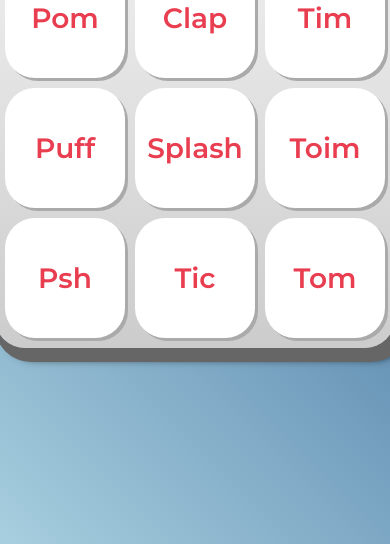
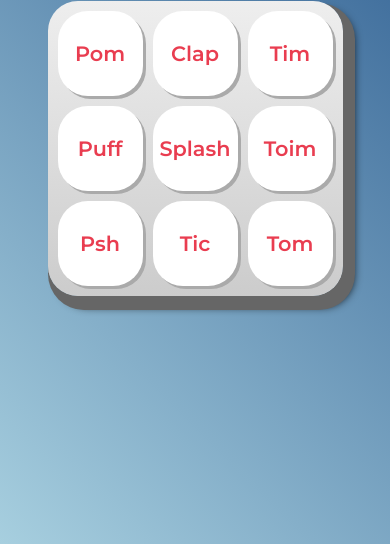
Before and after one commit to gleisonfernandes/aluramidi, a plain HTML site: page index.html in a window 390 px wide. Shown: the part 300-844 px from the top of the page. Drawn offline with Linux system fonts and the light colour scheme.

Commit message:
:iphone: feat: Melhorando a resposividade

```diff
--- a/css/estilos.css
+++ b/css/estilos.css
@@ -65,3 +65,13 @@ h1 {
 .tecla:active:focus {
   box-shadow: 3px 3px 0 var(--vermelha-escura) inset, 1px 1px 10px var(--luz);
 }
+
+@media screen and (max-width: 478px){
+  .tecla {
+    height: 85px;
+    font-size: 1.3em;
+    line-height: 85px;
+    width: 85px;
+  }
+
+}
```
